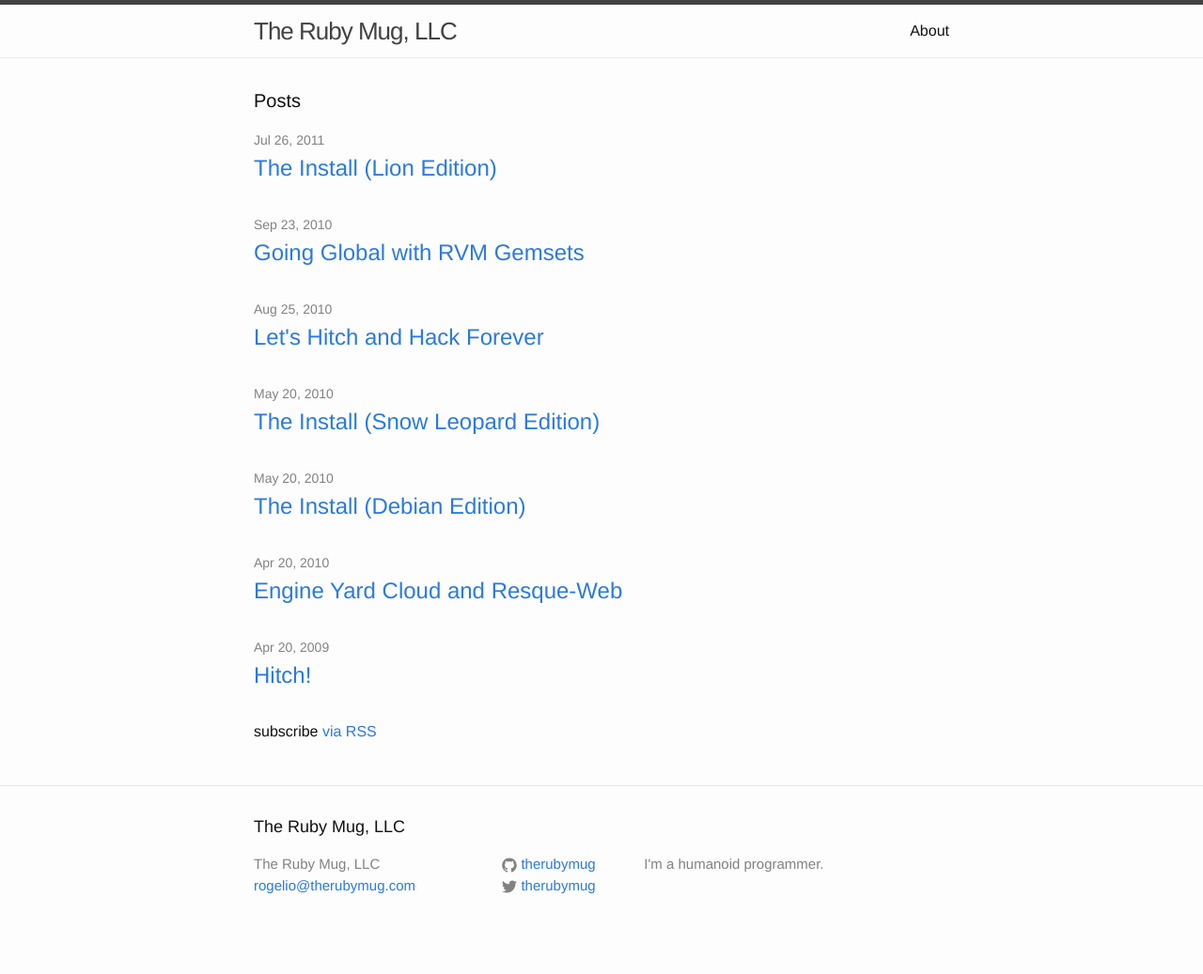
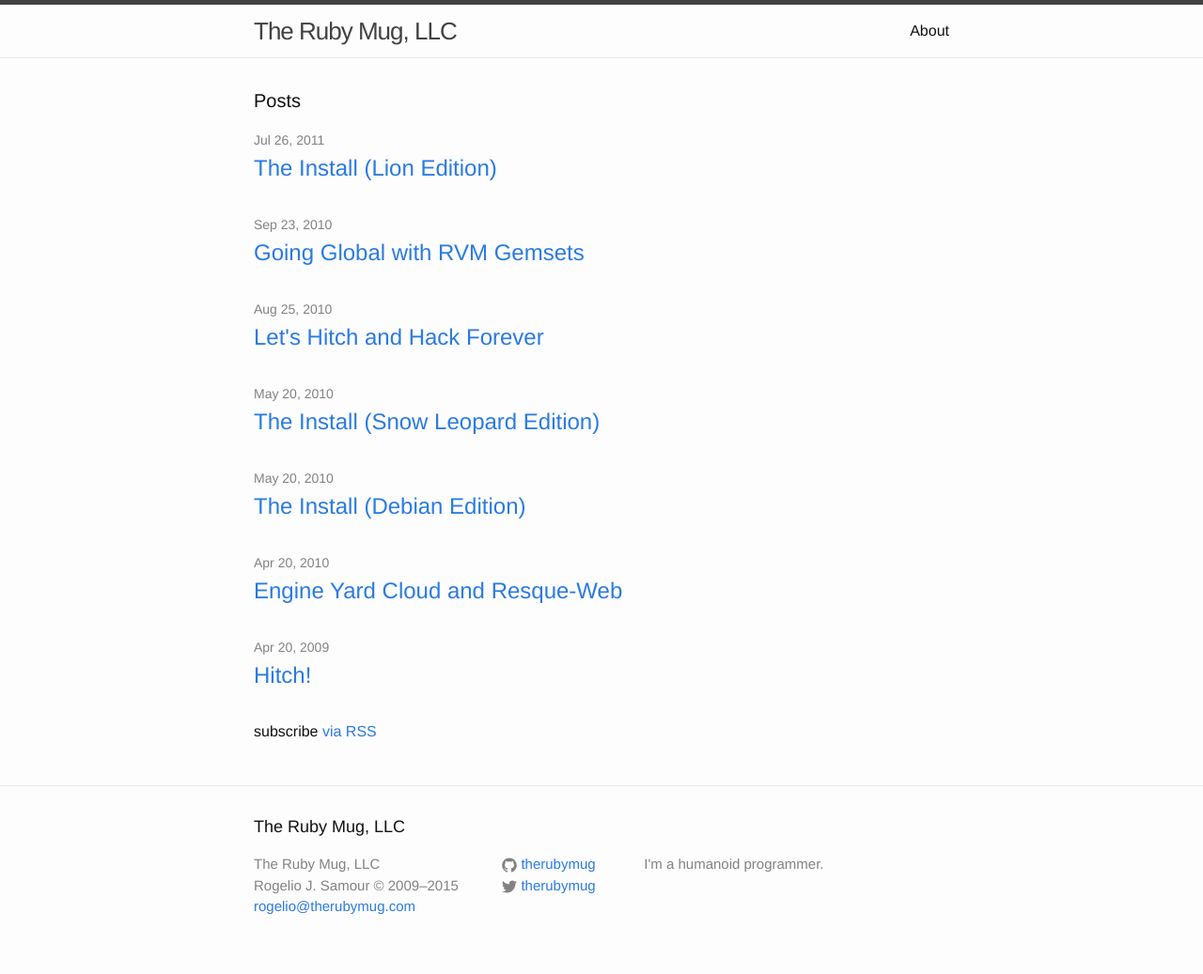
Before and after one commit to therubymug/therubymug.github.io, a Jekyll site: the page built from index.html, in a window 1280 px wide. Shown: the whole page at 94% size. Built offline with Jekyll 4.4.1, drawn with Linux system fonts in a browser that asks for light colours; before the commit the page ends 1014 px from its top, so only the background shows below that.

Commit message:
Add name to footer

```diff
--- a/_includes/footer.html
+++ b/_includes/footer.html
@@ -8,6 +8,7 @@
       <div class="footer-col  footer-col-1">
         <ul class="contact-list">
           <li>{{ site.title }}</li>
+          <li> Rogelio J. Samour &copy; 2009&ndash;2015</li>
           <li><a href="mailto:{{ site.email }}">{{ site.email }}</a></li>
         </ul>
       </div>
```
